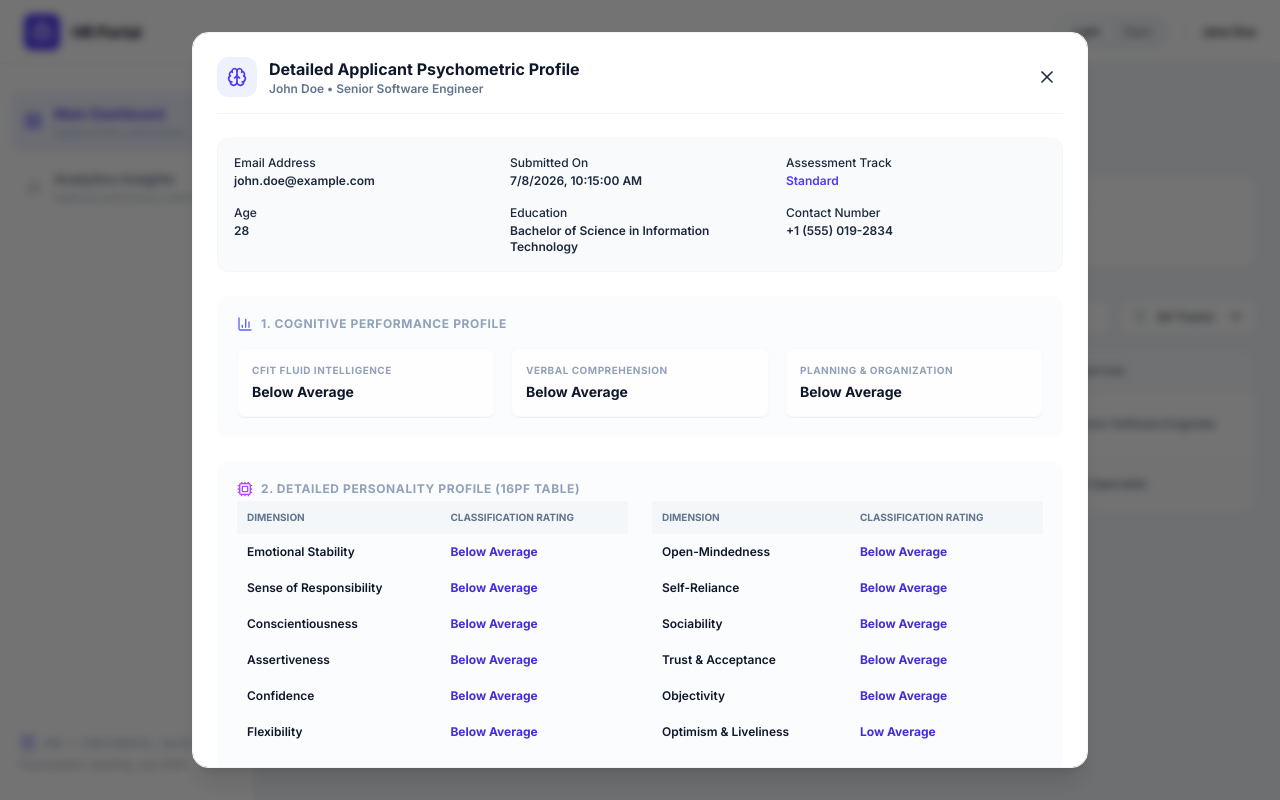
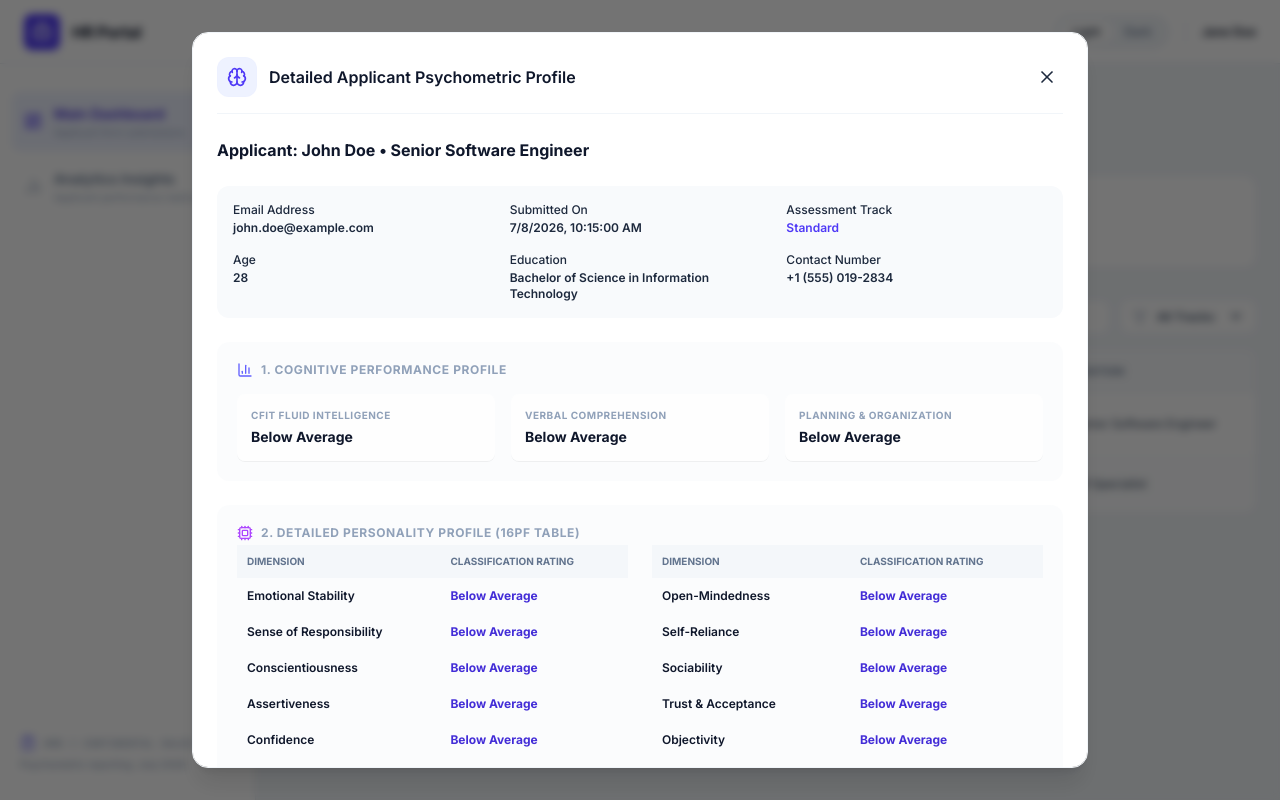
Before and after one commit to BenjiBenji20/HR-Applicant-Dashboard, a React (Vite) app: page /dashboard in a window 1280 px wide. Both pictures are taken after a click on the button 310 px from the left and 424 px from the top of the page. Built offline with nearby package versions, Linux system fonts and the light colour scheme.

Commit message:
fix: border and name

```diff
--- a/src/components/RawScoreModal.tsx
+++ b/src/components/RawScoreModal.tsx
@@ -82,12 +82,9 @@ export default function RawScoreModal({ summary, detail, onClose }: RawScoreModa
               <Brain className="h-5 w-5" />
             </div>
             <div>
-              <h3 className="text-base font-bold text-slate-900 dark:text-slate-100">
+              <h3 className="text-base font-semibold text-slate-900 dark:text-slate-100">
                 Detailed Applicant Psychometric Profile
               </h3>
-              <p className="text-xs text-slate-500 dark:text-slate-400 font-semibold">
-                {summary.metadata.fullName} &bull; {summary.intent.positionAppliedFor}
-              </p>
             </div>
           </div>
           <button
@@ -101,8 +98,12 @@ export default function RawScoreModal({ summary, detail, onClose }: RawScoreModa
 
         {/* Modal Body */}
         <div className="mt-6 space-y-6">
+          <h2 className="text-base font-bold text-slate-900 dark:text-slate-100">
+            Applicant: {summary.metadata.fullName} &bull; {summary.intent.positionAppliedFor}
+          </h2>
+
           {/* Metadata Block */}
-          <div className="grid grid-cols-1 sm:grid-cols-3 gap-4 rounded-xl bg-slate-50 p-4 dark:bg-slate-950/60 text-xs border border-slate-100/50 dark:border-slate-850/50">
+          <div className="grid grid-cols-1 sm:grid-cols-3 gap-4 rounded-xl bg-slate-50 p-4 dark:bg-slate-950/60 text-xs">
             <div>
               <span className="text-slate-450 dark:text-slate-500 block mb-0.5 font-medium">Email Address</span>
               <p className="font-semibold text-slate-800 dark:text-slate-200">{summary.metadata.emailAddress}</p>
@@ -140,15 +141,15 @@ export default function RawScoreModal({ summary, detail, onClose }: RawScoreModa
               1. Cognitive Performance Profile
             </h4>
             <div className="grid grid-cols-1 sm:grid-cols-3 gap-4">
-              <div className="rounded-lg bg-white/70 dark:bg-slate-950/40 p-3.5 shadow-2xs border border-slate-100/50 dark:border-slate-850/30">
+              <div className="rounded-lg bg-white/70 dark:bg-slate-950/40 p-3.5 shadow-2xs">
                 <span className="text-[10px] text-slate-400 dark:text-slate-500 block mb-1 uppercase tracking-wider font-bold">CFIT Fluid Intelligence</span>
                 <p className="text-sm font-bold text-slate-900 dark:text-slate-50">{summary.scores.cfit}</p>
               </div>
-              <div className="rounded-lg bg-white/70 dark:bg-slate-950/40 p-3.5 shadow-2xs border border-slate-100/50 dark:border-slate-850/30">
+              <div className="rounded-lg bg-white/70 dark:bg-slate-950/40 p-3.5 shadow-2xs">
                 <span className="text-[10px] text-slate-400 dark:text-slate-500 block mb-1 uppercase tracking-wider font-bold">Verbal Comprehension</span>
                 <p className="text-sm font-bold text-slate-900 dark:text-slate-50">{summary.scores.comprehension}</p>
               </div>
-              <div className="rounded-lg bg-white/70 dark:bg-slate-950/40 p-3.5 shadow-2xs border border-slate-100/50 dark:border-slate-850/30">
+              <div className="rounded-lg bg-white/70 dark:bg-slate-950/40 p-3.5 shadow-2xs">
                 <span className="text-[10px] text-slate-400 dark:text-slate-500 block mb-1 uppercase tracking-wider font-bold">Planning & Organization</span>
                 <p className="text-sm font-bold text-slate-900 dark:text-slate-50">{summary.scores.planning}</p>
               </div>
@@ -249,7 +250,7 @@ export default function RawScoreModal({ summary, detail, onClose }: RawScoreModa
                     <FileText className="h-4 w-4 text-indigo-500" />
                     Narrative Psychological Assessment
                   </h5>
-                  <div className="max-h-32 overflow-y-auto text-xs text-slate-700 dark:text-slate-400 bg-indigo-50/15 p-4 rounded-xl leading-relaxed font-bold">
+                  <div className="max-h-32 overflow-y-auto text-xs text-slate-700 dark:text-slate-400 bg-indigo-50/1 p-4 rounded-xl leading-relaxed font-bold">
                     {detail.mentalAbility}
                   </div>
                 </div>
@@ -337,7 +338,7 @@ export default function RawScoreModal({ summary, detail, onClose }: RawScoreModa
                 <Brain className="h-4 w-4 text-purple-500" />
                 {personalitySectionNumber}. AI Generated Personality Assessment
               </h4>
-              <div className="max-h-32 overflow-y-auto text-xs text-slate-700 dark:text-slate-400 p-4 bg-slate-100/50 dark:bg-slate-900/50 rounded-xl leading-relaxed font-bold border border-slate-100/50 dark:border-slate-850/30">
+              <div className="max-h-32 overflow-y-auto text-xs text-slate-700 dark:text-slate-400 p-4 bg-slate-100/50 dark:bg-slate-900/50 rounded-xl leading-relaxed font-bold">
                 {detail.aiGenPersonalityAssessment}
               </div>
             </div>
```
